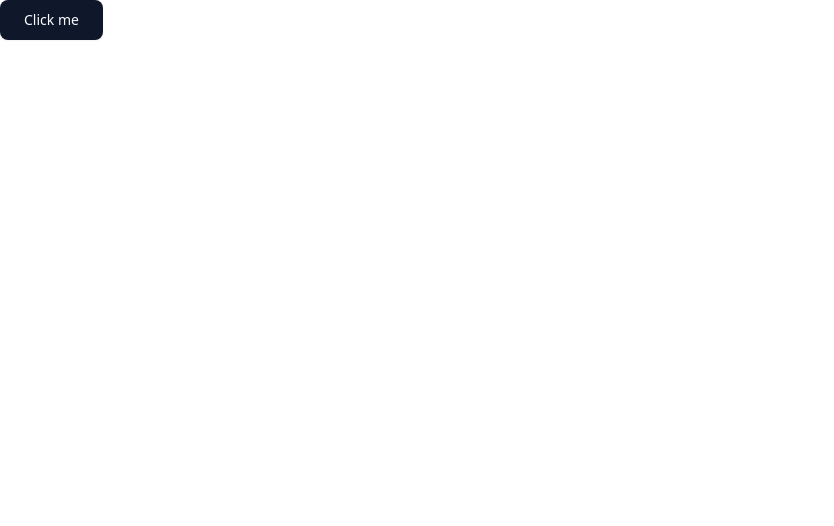
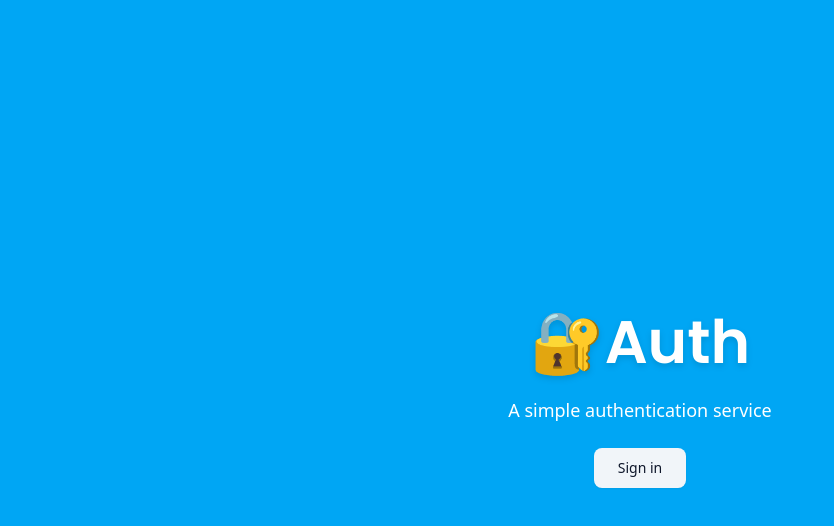
Before and after one commit to HiZackDavid/next-auth-v5, a Next.js app: page / in a window 1280 px wide. Shown: the top 526 px of the page, without its empty margins (0-834 px from the left). Built offline with nearby package versions, Linux system fonts and the light colour scheme.

Commit message:
Home page

```diff
--- a/app/globals.css
+++ b/app/globals.css
@@ -1,5 +1,11 @@
 @import "tailwindcss";
 @import "tw-animate-css";
+
+html,
+body,
+:root {
+  height: 100%;
+}
 
 @custom-variant dark (&:is(.dark *));
 
--- a/app/page.tsx
+++ b/app/page.tsx
@@ -1,5 +1,34 @@
+import { Poppins } from "next/font/google";
+import { cn } from "@/lib/utils";
 import { Button } from "@/components/ui/button";
+import LoginButton from "@/components/auth/login-button";
+
+const font = Poppins({
+  subsets: ["latin"],
+  weight: ["600"],
+});
 
 export default function Home() {
-  return <Button size={"lg"}>Click me</Button>;
+  return (
+    <main className="flex h-full flex-col items-center justify-center bg-sky-500">
+      <div className="space-y-6 text-center">
+        <h1
+          className={cn(
+            "text-6xl font-semibold text-white drop-shadow-md",
+            font.className
+          )}
+        >
+          🔐Auth
+        </h1>
+        <p className="text-white text-lg">A simple authentication service</p>
+        <div>
+          <LoginButton>
+            <Button variant={"secondary"} size={"lg"}>
+              Sign in
+            </Button>
+          </LoginButton>
+        </div>
+      </div>
+    </main>
+  );
 }
--- /dev/null
+++ b/components/auth/login-button.tsx
@@ -0,0 +1,33 @@
+"use client";
+
+import { useRouter } from "next/navigation";
+
+interface LoginButtonProps {
+  children: React.ReactNode;
+  mode?: "modal" | "redirect";
+  asChild?: boolean;
+}
+
+const LoginButton = ({
+  children,
+  mode = "redirect",
+  asChild,
+}: LoginButtonProps) => {
+  const router = useRouter();
+
+  const onClick = () => {
+    router.push("/auth/login");
+  };
+
+  if (mode === "modal") {
+    return <span>TODO: Implement modal</span>;
+  }
+
+  return (
+    <span onClick={onClick} className="cursor-pointer">
+      {children}
+    </span>
+  );
+};
+
+export default LoginButton;
```
